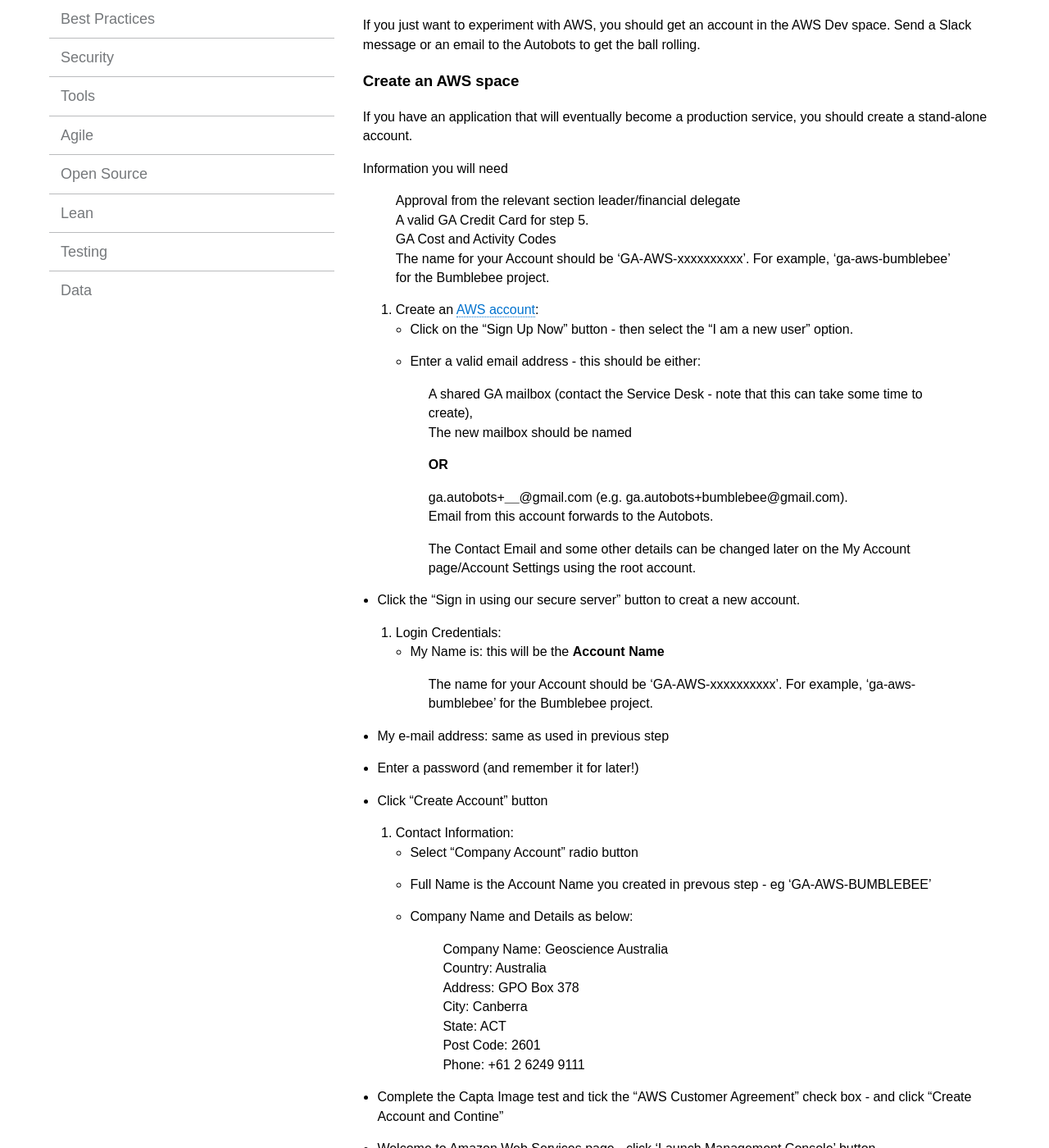
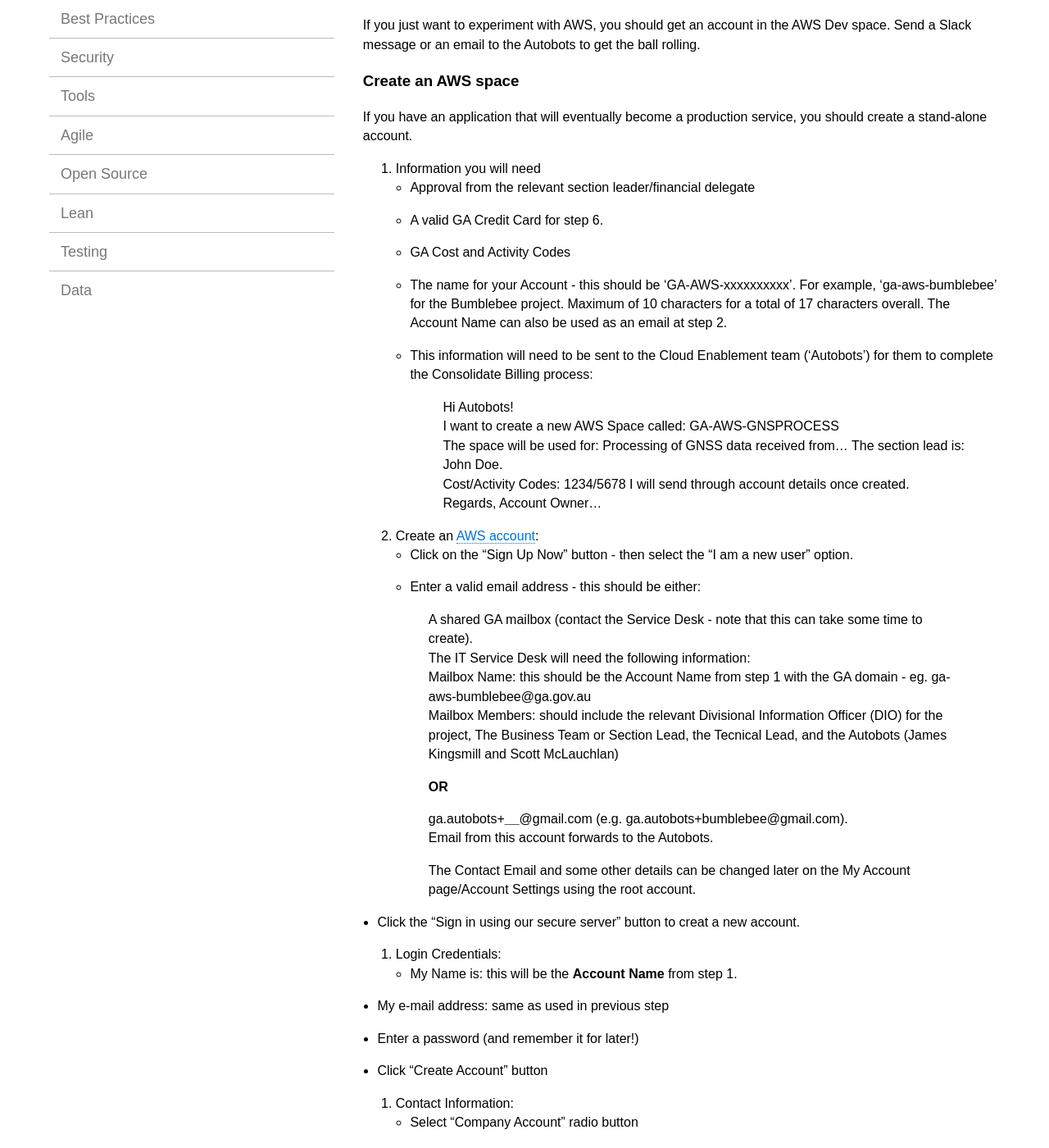
Before and after one commit to GeoscienceAustralia/cloud, a Jekyll site: the page built from docs/_pages/setting_up_index.md, in a window 1280 px wide and 1400 px high, scrolled down 379 px. Shown: the whole window at 82% size. Built offline with Jekyll 4.4.1, drawn with Linux system fonts in a browser that asks for light colours; some of the changed text lies outside the part shown.

Commit message:
Update setting_up_index.md

```diff
--- a/docs/_pages/setting_up_index.md
+++ b/docs/_pages/setting_up_index.md
@@ -17,18 +17,28 @@
 
 If you have an application that will eventually become a production service, you should create a stand-alone account.
 
-Information you will need
-  > Approval from the relevant section leader/financial delegate
-> A valid GA Credit Card for step 5.
-> GA Cost and Activity Codes
-> The name for your Account should be 'GA-AWS-xxxxxxxxxx'. For example, 'ga-aws-bumblebee' for the Bumblebee project.
+1. Information you will need
+  * Approval from the relevant section leader/financial delegate
+  * A valid GA Credit Card for step 6.
+  * GA Cost and Activity Codes
+  * The name for your Account - this should be 'GA-AWS-xxxxxxxxxx'. For example, 'ga-aws-bumblebee' for the Bumblebee project. Maximum of 10 characters for a total of 17 characters overall. The Account Name can also be used as an email at step 2.
+  * This information will need to be sent to the Cloud Enablement team ('Autobots') for them to complete the Consolidate Billing process:
+  > Hi Autobots!
+  > I want to create a new AWS Space called: GA-AWS-GNSPROCESS
+  > The space will be used for: Processing of GNSS data received from...
+  > The section lead is:  John Doe.
+  > Cost/Activity Codes: 1234/5678
+  > I will send through account details once created.
+  > Regards, Account Owner...
 
-1. Create an [AWS account](https://aws.amazon.com/resources/create-account/):
+2. Create an [AWS account](https://aws.amazon.com/resources/create-account/):
  * Click on the "Sign Up Now" button - then select the "I am a new user" option.
  * Enter a valid email address - this should be either:
 
-   > A shared GA mailbox (contact the Service Desk - note that this can take some time to create),
-   > The new mailbox should be named
+   > A shared GA mailbox (contact the Service Desk - note that this can take some time to create).
+   > The IT Service Desk will need the following information:
+   > Mailbox Name: this should be the Account Name from step 1 with the GA domain - eg. ga-aws-bumblebee@ga.gov.au
+   > Mailbox Members: should include the relevant Divisional Information Officer (DIO) for the project, The Business Team or Section Lead, the Tecnical Lead, and the Autobots (James Kingsmill and Scott McLauchlan)
    >
    > **OR**
    >
@@ -39,18 +49,16 @@
 
  * Click the "Sign in using our secure server" button to creat a new account.
 
-2. Login Credentials:
- * My Name is: this will be the **Account Name**
-
-   > The name for your Account should be 'GA-AWS-xxxxxxxxxx'. For example, 'ga-aws-bumblebee' for the Bumblebee project.
+3. Login Credentials:
+ * My Name is: this will be the **Account Name** from step 1.
 
  * My e-mail address: same as used in previous step
  * Enter a password (and remember it for later!)
  * Click "Create Account" button
 
-3. Contact Information:
+4. Contact Information:
  * Select "Company Account" radio button
- * Full Name is the Account Name you created in prevous step - eg 'GA-AWS-BUMBLEBEE'
+ * Full Name is the **Account Name** from step 1.
  * Company Name and Details as below:
    > Company Name: Geoscience Australia
    > Country: Australia
@@ -63,13 +71,12 @@
  * Complete the Capta Image test and tick the "AWS Customer Agreement" check box - and click "Create Account and Contine"
  * Welcome to Amazon Web Services page - click 'Launch Management Console' button
 
-4. Sign In to new account:
+5. Sign In to new account:
  * My e-mail address: same as used previously
  * Select 'I am a returning user' and enter the password
  * click 'Sign in using our secure server'
 
-5. Add Credit Card to secure charges:
-
+6. Add Credit Card to secure charges:
  > To cover any charges, AWS requires a credit card to secure the account initially.
  > The next step will request the new account to be assigned to GA's Consolidated Billing account.
  > Any credit charges should be minimal (less than $10 in the first month) however this needs to be agreed to by the GA Credit Card holder and the relevant financial delegate.
@@ -89,9 +96,10 @@
    > Registration should now be complete - close this window and click back to the Billing Management Tab
 
  * Refresh the page and click 'Sign up for Consolidated Billing'
-   > An email will be sent to the
+   > An email will be sent to the 'Autobots' Cloud Enablement team who will login to the GA Consolidated Billing account and add the new AWS Account.
+   > You will receive an email to accept Consolidated Billing.
 
-
+8.
 
 * Financial approval and cost/activity code from your delegate.
 2. Don't enter your payment information! Leave this screen and contact the Autobots to get your new account added to GA's Consolidated Billing first.
```
Also changed, not shown: other parts of docs/_pages/setting_up_index.md (+1 -1 lines).
